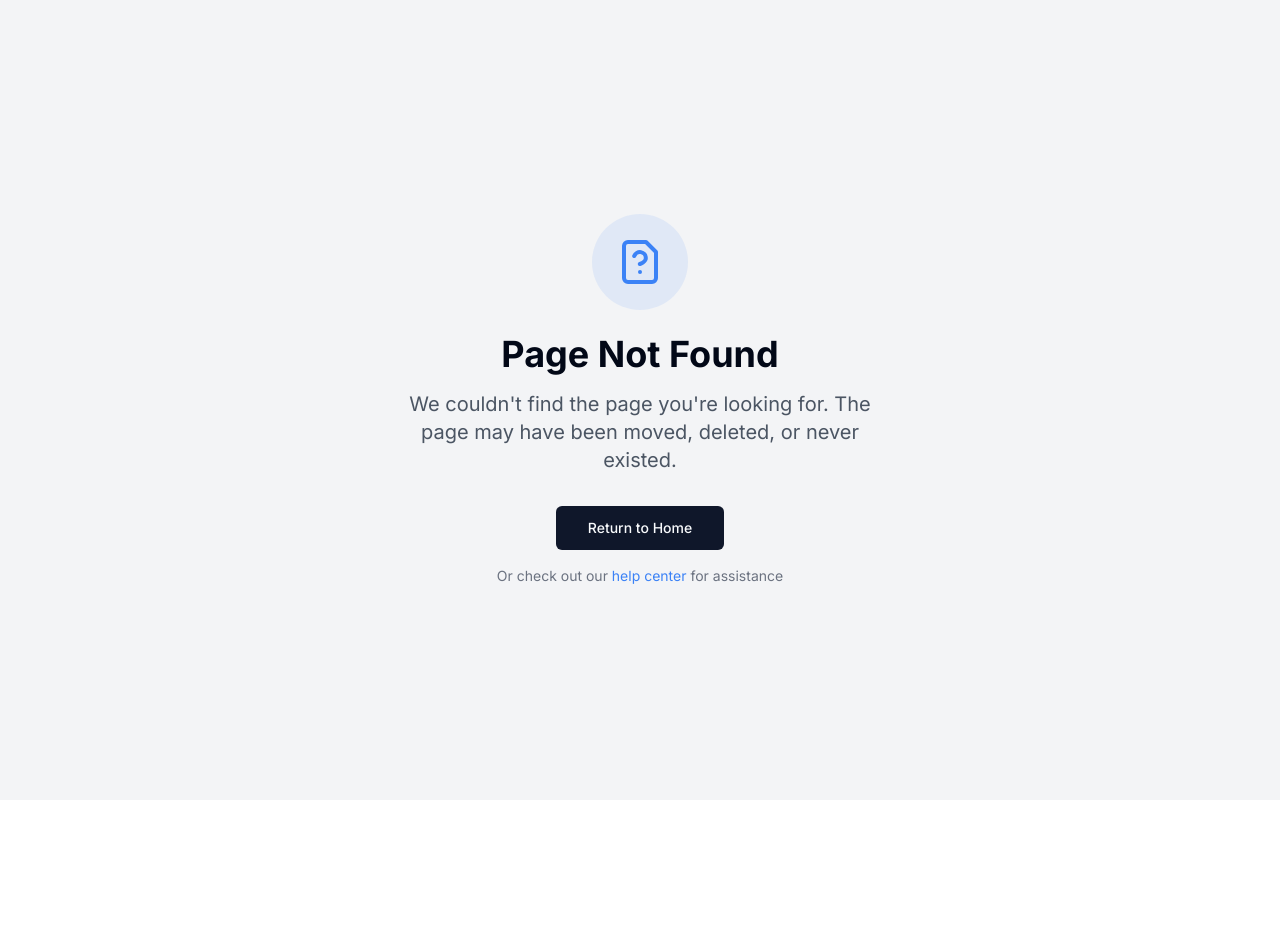
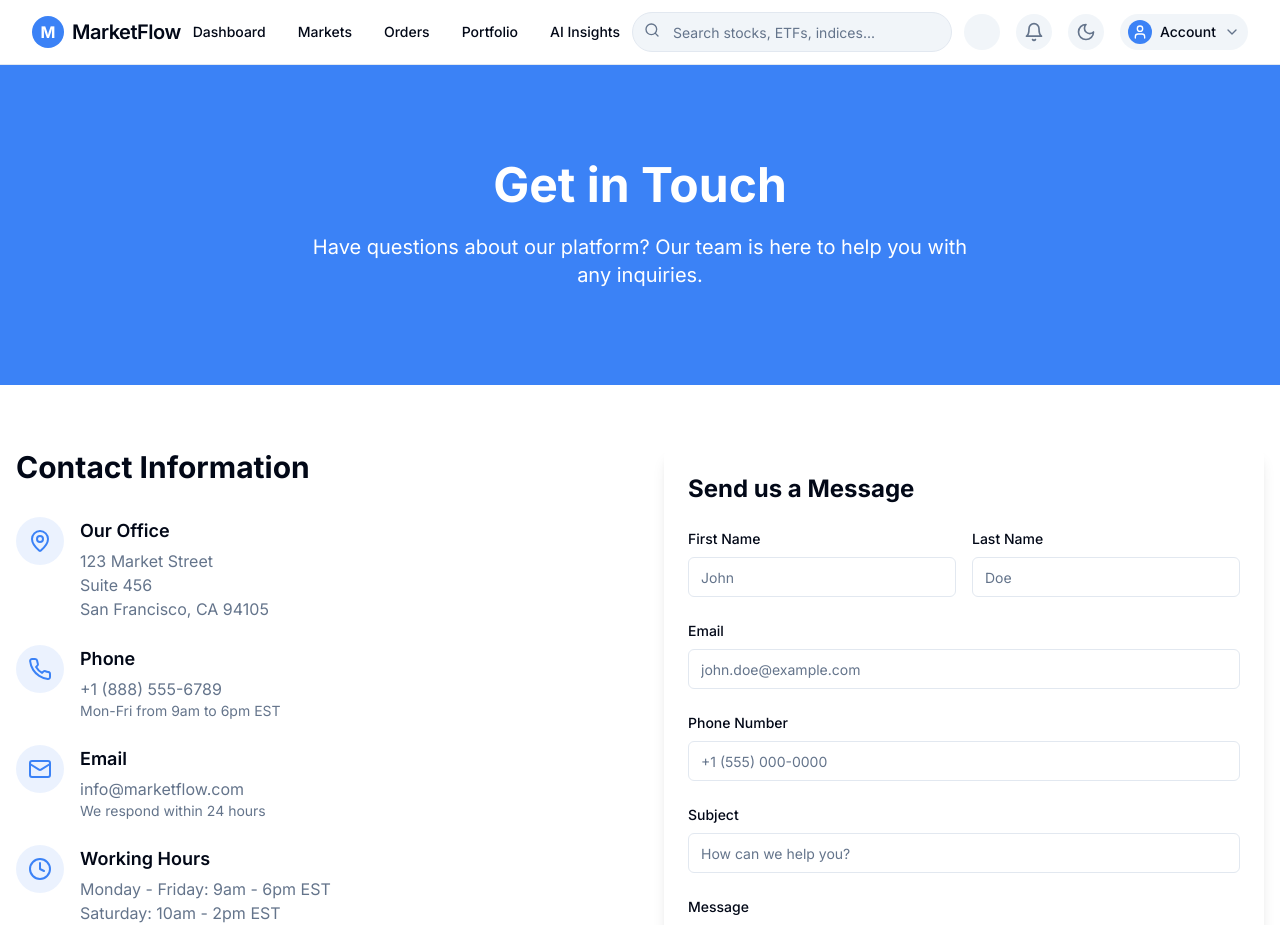
Before and after one commit to Satwickx/tradeverse-vision, a React (Vite) app: page /contact in a window 1280 px wide. Before the commit this address had no page. Shown: the top 925 px of the page. Before the commit the page ends 800 px from the top, so only its background shows below. Built offline with nearby package versions, Linux system fonts and the light colour scheme.

Commit message:
Fix: Implement missing pages
Implement the Features, Pricing, Support, and About pages to resolve 404 errors.

```diff
--- a/src/App.tsx
+++ b/src/App.tsx
@@ -16,6 +16,7 @@ import About from "./pages/About";
 import Terms from "./pages/Terms";
 import Privacy from "./pages/Privacy";
 import FAQ from "./pages/FAQ";
+import Contact from "./pages/Contact";
 
 const queryClient = new QueryClient();
 
@@ -30,11 +31,12 @@ const App = () => (
           <Route path="/dashboard" element={<Dashboard />} />
           <Route path="/stocks/:symbol" element={<StockDetail />} />
           <Route path="/auth" element={<Auth />} />
-          {/* New pages */}
+          {/* Pages */}
           <Route path="/features" element={<Features />} />
           <Route path="/pricing" element={<Pricing />} />
           <Route path="/support" element={<Support />} />
           <Route path="/about" element={<About />} />
+          <Route path="/contact" element={<Contact />} />
           <Route path="/terms" element={<Terms />} />
           <Route path="/privacy" element={<Privacy />} />
           <Route path="/faq" element={<FAQ />} />
--- /dev/null
+++ b/src/pages/Contact.tsx
@@ -0,0 +1,155 @@
+
+import React from 'react';
+import Navbar from '@/components/layout/Navbar';
+import Footer from '@/components/layout/Footer';
+import { Button } from '@/components/ui/button';
+import { Input } from '@/components/ui/input';
+import { Textarea } from '@/components/ui/textarea';
+import { Card, CardContent } from '@/components/ui/card';
+import { MapPin, Phone, Mail, Clock } from 'lucide-react';
+
+const Contact: React.FC = () => {
+  return (
+    <div className="min-h-screen flex flex-col bg-background">
+      <Navbar />
+
+      <main className="flex-1">
+        {/* Hero Section */}
+        <section className="py-16 md:py-24 bg-primary-blue text-white">
+          <div className="container mx-auto px-4 text-center">
+            <h1 className="text-4xl md:text-5xl font-bold mb-6">Get in Touch</h1>
+            <p className="text-xl max-w-2xl mx-auto">
+              Have questions about our platform? Our team is here to help you with any inquiries.
+            </p>
+          </div>
+        </section>
+
+        {/* Contact Information */}
+        <section className="py-16">
+          <div className="container mx-auto px-4">
+            <div className="grid grid-cols-1 md:grid-cols-2 gap-12">
+              <div>
+                <h2 className="text-3xl font-bold mb-8">Contact Information</h2>
+
+                <div className="space-y-6">
+                  <div className="flex items-start">
+                    <div className="mr-4 p-3 bg-primary-blue/10 rounded-full">
+                      <MapPin className="h-6 w-6 text-primary-blue" />
+                    </div>
+                    <div>
+                      <h3 className="font-semibold text-lg mb-1">Our Office</h3>
+                      <p className="text-muted-foreground">
+                        123 Market Street<br />
+                        Suite 456<br />
+                        San Francisco, CA 94105
+                      </p>
+                    </div>
+                  </div>
+
+                  <div className="flex items-start">
+                    <div className="mr-4 p-3 bg-primary-blue/10 rounded-full">
+                      <Phone className="h-6 w-6 text-primary-blue" />
+                    </div>
+                    <div>
+                      <h3 className="font-semibold text-lg mb-1">Phone</h3>
+                      <p className="text-muted-foreground">+1 (888) 555-6789</p>
+                      <p className="text-sm text-muted-foreground">Mon-Fri from 9am to 6pm EST</p>
+                    </div>
+                  </div>
+
+                  <div className="flex items-start">
+                    <div className="mr-4 p-3 bg-primary-blue/10 rounded-full">
+                      <Mail className="h-6 w-6 text-primary-blue" />
+                    </div>
+                    <div>
+                      <h3 className="font-semibold text-lg mb-1">Email</h3>
+                      <p className="text-muted-foreground">info@marketflow.com</p>
+                      <p className="text-sm text-muted-foreground">We respond within 24 hours</p>
+                    </div>
+                  </div>
+
+                  <div className="flex items-start">
+                    <div className="mr-4 p-3 bg-primary-blue/10 rounded-full">
+                      <Clock className="h-6 w-6 text-primary-blue" />
+                    </div>
+                    <div>
+                      <h3 className="font-semibold text-lg mb-1">Working Hours</h3>
+                      <p className="text-muted-foreground">
+                        Monday - Friday: 9am - 6pm EST<br />
+                        Saturday: 10am - 2pm EST<br />
+                        Sunday: Closed
+                      </p>
+                    </div>
+                  </div>
+                </div>
+              </div>
+
+              <div>
+                <Card className="shadow-lg border-0">
+                  <CardContent className="p-6">
+                    <h2 className="text-2xl font-bold mb-6">Send us a Message</h2>
+
+                    <form className="space-y-6">
+                      <div className="grid grid-cols-1 md:grid-cols-2 gap-4">
+                        <div>
+                          <label htmlFor="firstName" className="block text-sm font-medium mb-2">First Name</label>
+                          <Input id="firstName" placeholder="John" />
+                        </div>
+                        <div>
+                          <label htmlFor="lastName" className="block text-sm font-medium mb-2">Last Name</label>
+                          <Input id="lastName" placeholder="Doe" />
+                        </div>
+                      </div>
+
+                      <div>
+                        <label htmlFor="email" className="block text-sm font-medium mb-2">Email</label>
+                        <Input id="email" type="email" placeholder="john.doe@example.com" />
+                      </div>
+
+                      <div>
+                        <label htmlFor="phone" className="block text-sm font-medium mb-2">Phone Number</label>
+                        <Input id="phone" placeholder="+1 (555) 000-0000" />
+                      </div>
+
+                      <div>
+                        <label htmlFor="subject" className="block text-sm font-medium mb-2">Subject</label>
+                        <Input id="subject" placeholder="How can we help you?" />
+                      </div>
+
+                      <div>
+                        <label htmlFor="message" className="block text-sm font-medium mb-2">Message</label>
+                        <Textarea
+                          id="message"
+                          placeholder="Please describe your inquiry in detail..."
+                          className="min-h-[120px]"
+                        />
+                      </div>
+
+                      <Button type="submit" className="w-full">Send Message</Button>
+                    </form>
+                  </CardContent>
+                </Card>
+              </div>
+            </div>
+          </div>
+        </section>
+
+        {/* Map Section */}
+        <section className="py-16 bg-secondary/30">
+          <div className="container mx-auto px-4 text-center">
+            <h2 className="text-3xl font-bold mb-8">Visit Our Office</h2>
+
+            {/* Map placeholder */}
+            <div className="aspect-video max-w-4xl mx-auto bg-secondary rounded-lg shadow-md flex items-center justify-center">
+              <p className="text-muted-foreground">Interactive map would be displayed here</p>
+            </div>
+          </div>
+        </section>
+      </main>
+
+      <Footer />
+    </div>
+  );
+};
+
+export default Contact;
--- a/src/pages/NotFound.tsx
+++ b/src/pages/NotFound.tsx
@@ -1,8 +1,8 @@
 
-import { useLocation } from "react-router-dom";
+import { useLocation, Link } from "react-router-dom";
 import { useEffect } from "react";
 import { Button } from "@/components/ui/button";
-import { FileQuestion } from "lucide-react";
+import { FileQuestion, Home, HelpCircle, Info } from "lucide-react";
 
 const NotFound = () => {
   const location = useLocation();
@@ -28,10 +28,28 @@ const NotFound = () => {
         </p>
         <div className="space-y-4">
           <Button asChild size="lg" className="w-full sm:w-auto">
-            <a href="/">Return to Home</a>
+            <Link to="/">Return to Home</Link>
           </Button>
-          <div className="text-sm text-gray-500">
-            Or check out our <a href="/support" className="text-primary-blue hover:underline">help center</a> for assistance
+          <div className="mt-8 grid grid-cols-2 md:grid-cols-4 gap-4">
+            <Link to="/features" className="flex flex-col items-center p-3 hover:bg-gray-200 rounded-lg transition-colors">
+              <Info className="h-6 w-6 mb-1 text-primary-blue" />
+              <span className="text-sm">Features</span>
+            </Link>
+            <Link to="/pricing" className="flex flex-col items-center p-3 hover:bg-gray-200 rounded-lg transition-colors">
+              <Info className="h-6 w-6 mb-1 text-primary-blue" />
+              <span className="text-sm">Pricing</span>
+            </Link>
+            <Link to="/support" className="flex flex-col items-center p-3 hover:bg-gray-200 rounded-lg transition-colors">
+              <HelpCircle className="h-6 w-6 mb-1 text-primary-blue" />
+              <span className="text-sm">Support</span>
+            </Link>
+            <Link to="/about" className="flex flex-col items-center p-3 hover:bg-gray-200 rounded-lg transition-colors">
+              <Info className="h-6 w-6 mb-1 text-primary-blue" />
+              <span className="text-sm">About</span>
+            </Link>
+          </div>
+          <div className="text-sm text-gray-500 mt-4">
+            Need help? Visit our <Link to="/support" className="text-primary-blue hover:underline">help center</Link> for assistance
           </div>
         </div>
       </div>
```
